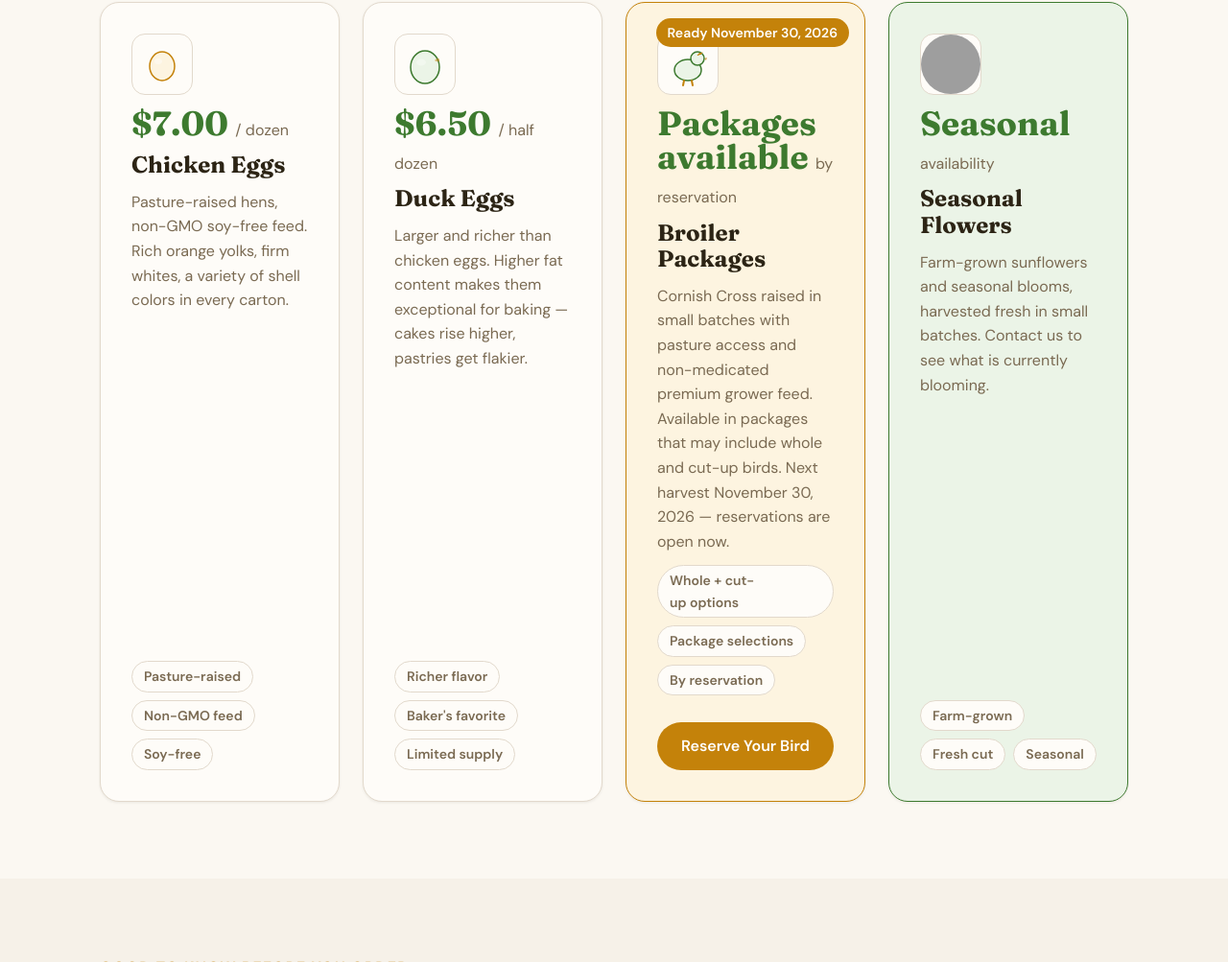
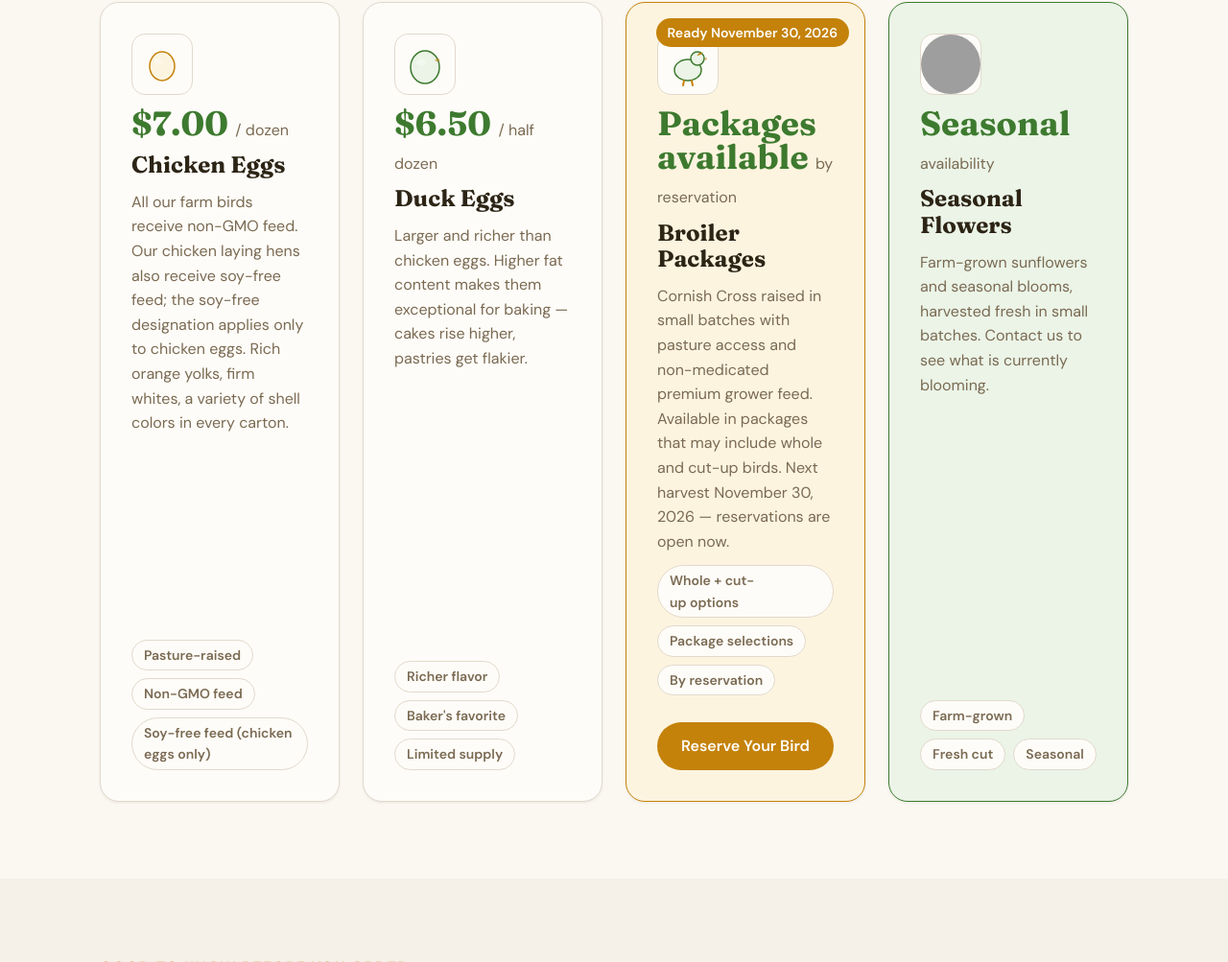
Before and after one commit to ohanaminifarm-bit/ohana-hen-cards, a plain HTML site: page order/index.html in a window 1280 px wide. Shown: the part 1055-2058 px from the top of the page at 96% size. Drawn offline with Linux system fonts and the light colour scheme; grey boxes are pictures that could not be loaded.

Commit message:
Clarify non-GMO feed farm-wide and soy-free designation for chicken eggs only

```diff
--- a/order/index.html
+++ b/order/index.html
@@ -89,11 +89,11 @@
             </div>
             <div class="product-price">$7.00 <span>/ dozen</span></div>
             <h3 class="product-name">Chicken Eggs</h3>
-            <p class="product-desc">Pasture-raised hens, non-GMO soy-free feed. Rich orange yolks, firm whites, a variety of shell colors in every carton.</p>
+            <p class="product-desc">All our farm birds receive non-GMO feed. Our chicken laying hens also receive soy-free feed; the soy-free designation applies only to chicken eggs. Rich orange yolks, firm whites, a variety of shell colors in every carton.</p>
             <ul class="product-tags">
               <li>Pasture-raised</li>
               <li>Non-GMO feed</li>
-              <li>Soy-free</li>
+              <li>Soy-free feed (chicken eggs only)</li>
             </ul>
           </div>
 
```
